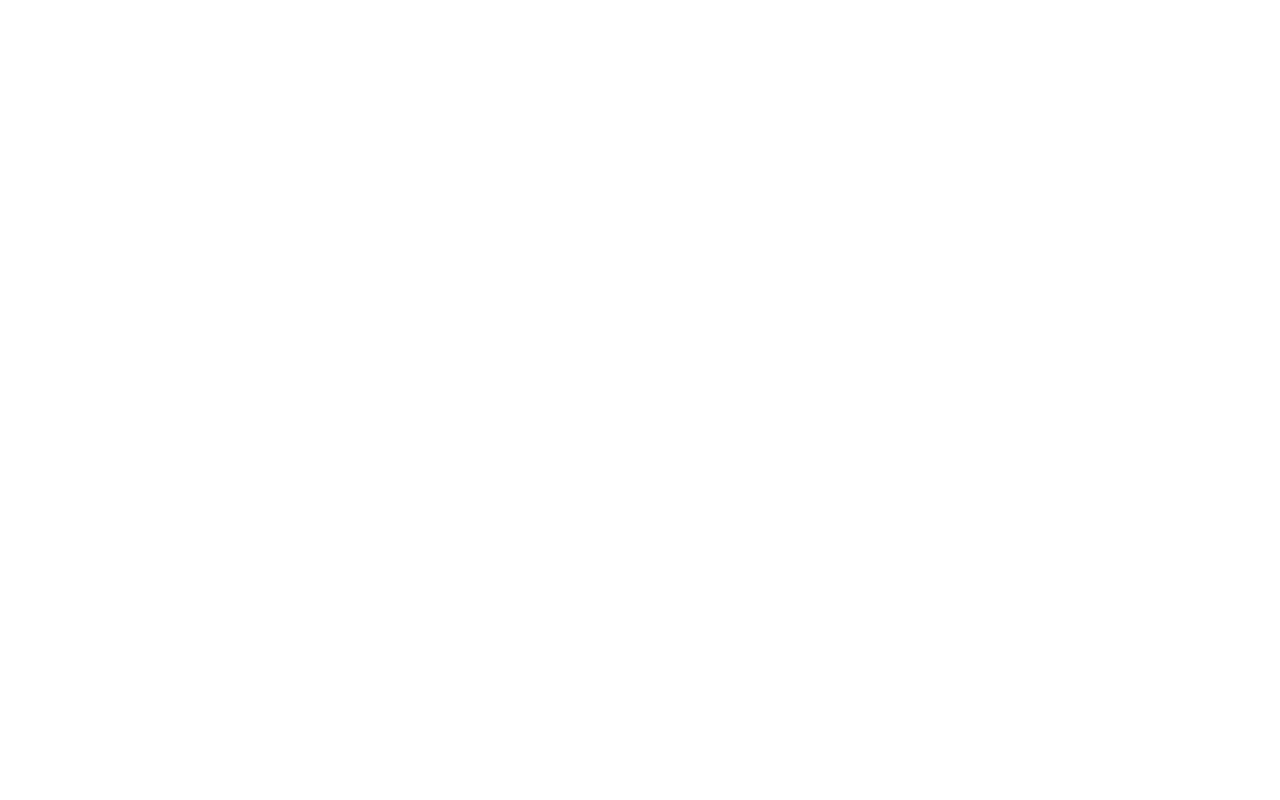
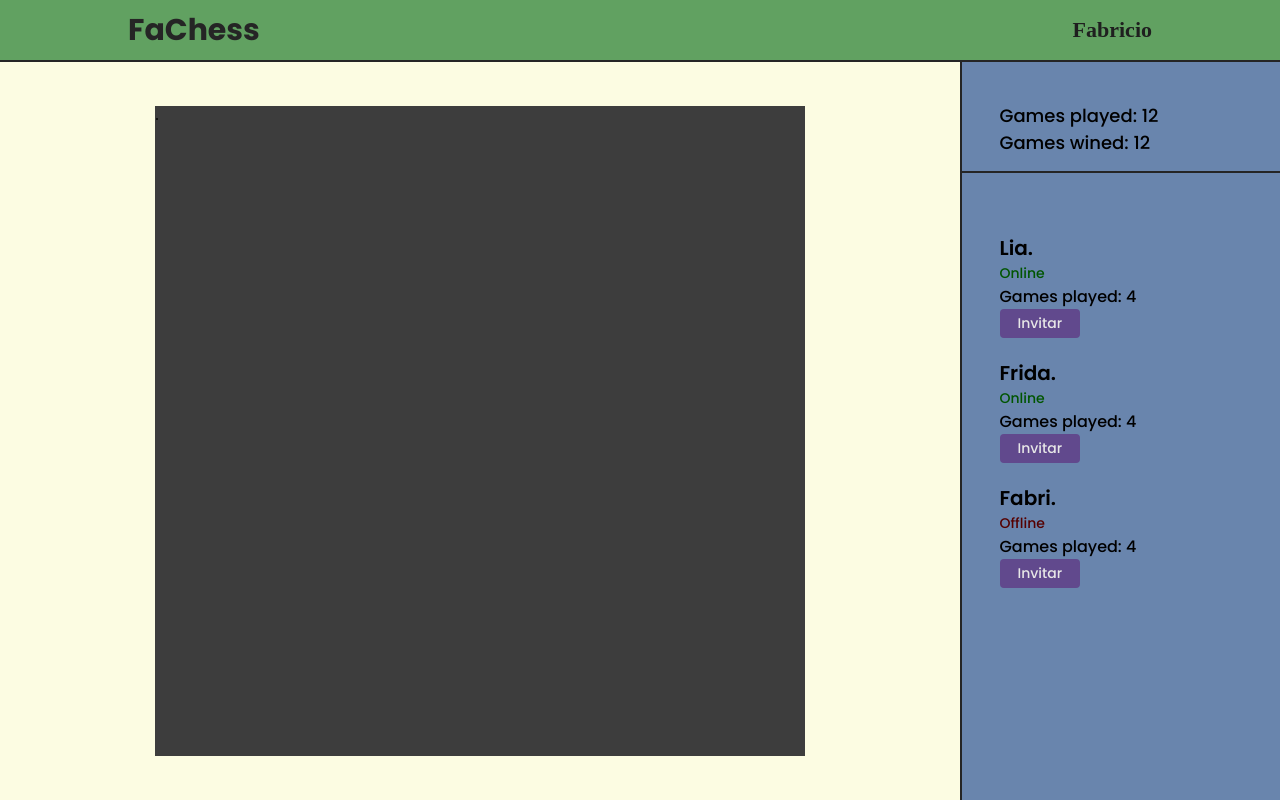
Before and after one commit to F-Dupraz/FaChess, a website: page src/views/userpage.html in a window 1280 px wide. Drawn offline with Linux system fonts and the light colour scheme; files that its build step writes are made by us from their sources; a web font is replaced by a local one.

Commit message:
Finalización del frontend básico

```diff
--- a/src/public/css/register-style.css
+++ b/src/public/css/register-style.css
@@ -78,7 +78,7 @@ main {
   width: 100%;
   padding: 8px 5px;
   font-size: 12px;
-  border: 2px solid #303030;
+  border: 1px solid #5e5e5e;
   border-radius: 12px;
 }
 
--- a/src/public/css/style.css
+++ b/src/public/css/style.css
@@ -94,7 +94,7 @@
   width: 100%;
   padding: 8px 5px;
   font-size: 12px;
-  border: 2px solid #303030;
+  border: 1px solid #5e5e5e;
   border-radius: 12px;
 }
 
--- a/src/public/css/userpage-style.css
+++ b/src/public/css/userpage-style.css
@@ -1,5 +1,169 @@
-.body {
+* {
+  box-sizing: border-box;
+  margin: 0px;
+  padding: 0px;
+}
+
+.header {
   width: 100vw;
-  height: 100vh;
-  background-color: brown;
+  height: 7.5vh;
+  background-color: #61a161;
+  border: none;
+  display: flex;
+  align-items: center;
+  justify-content: space-between;
 }
+
+.header .header-title {
+  margin-left: 10%;
+  display: flex;
+  align-items: center;
+}
+
+.header .header-title h1 {
+  font-family: 'Poppins', Arial, sans-serif;
+  font-size: 30px;
+  font-weight: 700;
+  color: #252525;
+}
+
+.header .header-user {
+  margin-right: 10%;
+  display: flex;
+  align-items: center;
+}
+
+.header .header-user p {
+  font-family: 'Castoro Titling', 'Times New Roman', Times, serif;
+  font-size: 22px;
+  font-weight: 400;
+  color: #1f1f1f;
+}
+
+.header .header-user .user-logout-div {
+  height: auto;
+  width: auto;
+  padding: 8px 12px;
+  position: fixed;
+  background-color: #A77EF9;
+  border: 2px solid #A77EF9;
+  border-radius: 5px;
+  color: #1f1f1f;
+  transition: 0.3s ease;
+}
+
+.header .header-user .user-logout-div:hover {
+  background-color: #e7e7e7;
+  border: 2px solid #A77EF9;
+  border-radius: 5px;
+  cursor: pointer;
+  color: #A77EF9;
+}
+
+.header .header-user .user-logout-div p {
+  font-family: 'Castoro Titling', 'Times New Roman', Times, serif;
+  font-size: 14px;
+  font-weight: 400;
+  text-decoration: underline;
+}
+
+.show {
+  top: 1.75vh;
+  right: 18vw;
+}
+
+.hide {
+  top: -10vh;
+}
+
+.main {
+  width: 100vw;
+  height: 92.5vh;
+  border-top: 2px solid #252525;
+  display: flex;
+  align-items: center;
+}
+
+.Board-section {
+  width: 75%;
+  height: 100%;
+  display: flex;
+  align-items: center;
+  justify-content: center;
+  background-color: #FCFCE2;
+}
+
+.chessboard {
+  width: 650px;
+  height: 650px;
+  background-color: #3d3d3d;
+}
+
+.User-section {
+  width: 25%;
+  height: 100%;
+  border-left: 2px solid #252525;
+  background-color: #6985ad;
+}
+
+.User-section .user-stats-div {
+  padding: 15px 37.5px;
+  border-bottom: 2px solid #252525;
+  margin: 25px 0px;
+}
+
+.User-section .user-stats-div h3 {
+  font-family: 'Poppins', Arial, sans-serif;
+  font-size: 18px;
+  font-weight: 500;
+}
+
+.User-section .user-friends-div {
+  padding: 15px 37.5px;
+}
+
+.User-section .user-friends-div .friend-name {
+  margin-top: 20px;
+  font-family: 'Poppins', Arial, sans-serif;
+  font-size: 20px;
+  font-weight: 600;
+}
+
+.User-section .user-friends-div .friend-connected {
+  font-family: 'Poppins', Arial, sans-serif;
+  font-size: 14px;
+  font-weight: 500;
+}
+
+.User-section .user-friends-div .online {
+  color: #005500;
+}
+
+.User-section .user-friends-div .offline {
+  color: #550000;
+}
+
+.User-section .user-friends-div p {
+  font-family: 'Poppins', Arial, sans-serif;
+  font-size: 16px;
+  font-weight: 500;
+}
+
+.User-section .user-friends-div button {
+  padding: 2px 16px;
+  background-color: #61498d;
+  color: #e7e7e7;
+  border: 2px solid #61498d;
+  border-radius: 4px;
+  font-family: 'Poppins', Arial, sans-serif;
+  font-size: 14px;
+  font-weight: 500;
+  cursor: pointer;
+  transition: 0.3s ease;
+}
+
+.User-section .user-friends-div button:hover {
+  background-color: #e7e7e7;
+  color: #3d3058;
+  border: 2px solid #61498d;
+}
--- a/src/server/routes/index.routes.js
+++ b/src/server/routes/index.routes.js
@@ -18,7 +18,7 @@ router.get('/register', (req, res) => {
 });
 
 // Send the userpage.html file to the user/uuid path
-router.get('/user/:uuid', (req, res) => {
+router.get('/userpage/', (req, res) => {
   res.sendFile(views + '/userpage.html');
 });
 
--- a/src/views/userpage.html
+++ b/src/views/userpage.html
@@ -8,9 +8,48 @@
   <link rel="preconnect" href="https://fonts.gstatic.com" crossorigin />
   <link href="https://fonts.googleapis.com/css2?family=Castoro+Titling&family=Poppins:wght@500;600;700;800&family=Roboto+Slab:wght@300;400;500;900&family=Roboto:wght@300;400;500;900&display=swap" rel="stylesheet" />
   <link rel="stylesheet" href="css/userpage-style.css" />
-  <title>User</title>
+  <title>Username</title>
 </head>
 <body>
+  <header class="header">
+    <div class="header-title">
+      <h1>FaChess</h1>
+    </div>
+    <div class="header-user">
+      <p id="show-username"><strong>Fabricio</strong></p>
+      <div class="user-logout-div hide">
+        <p class="user-logout-div__p" id="Logout-button">Log Out</p>
+      </div>
+    </div>
+  </header>
 
+  <main class="main">
+    <section class="Board-section">
+      <div class="chessboard">.</div>
+    </section>
+    <section class="User-section">
+      <div class="user-stats-div">
+        <h3>Games played: <span class="games-played-stat">12</span> </h3>
+        <h3>Games wined: <span class="games-wined-stat">12</span> </h3>
+      </div>
+      <div class="user-friends-div">
+        <div class="friend-div">
+          <h3 class="friend-name">Lia.</h3> <span class="friend-connected online">Online</span>
+          <p>Games played: <span id="friend-games-played">4</span></p>
+          <button>Invitar</button>
+        </div>
+        <div class="friend-div">
+          <h3 class="friend-name">Frida.</h3> <span class="friend-connected online">Online</span>
+          <p>Games played: <span id="friend-games-played">4</span></p>
+          <button>Invitar</button>
+        </div>
+        <div class="friend-div">
+          <h3 class="friend-name">Fabri.</h3> <span class="friend-connected offline">Offline</span>
+          <p>Games played: <span id="friend-games-played">4</span></p>
+          <button>Invitar</button>
+        </div>
+      </div>
+    </section>
+  </main>
 </body>
 </html>
```
